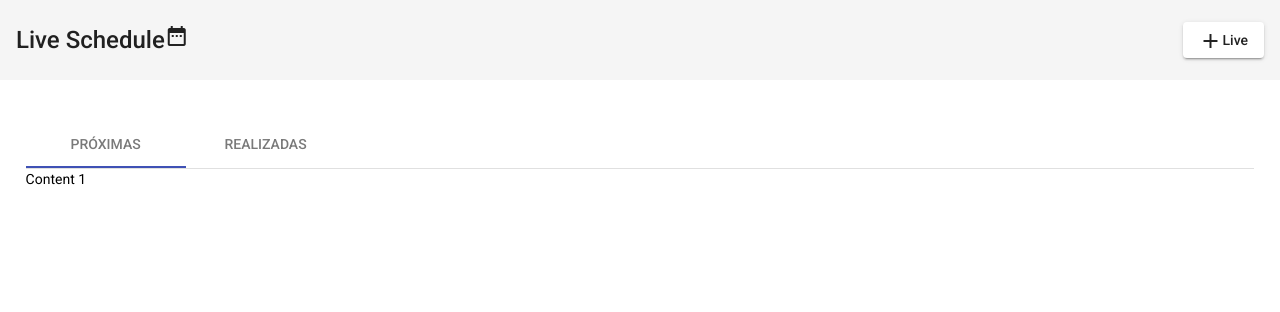
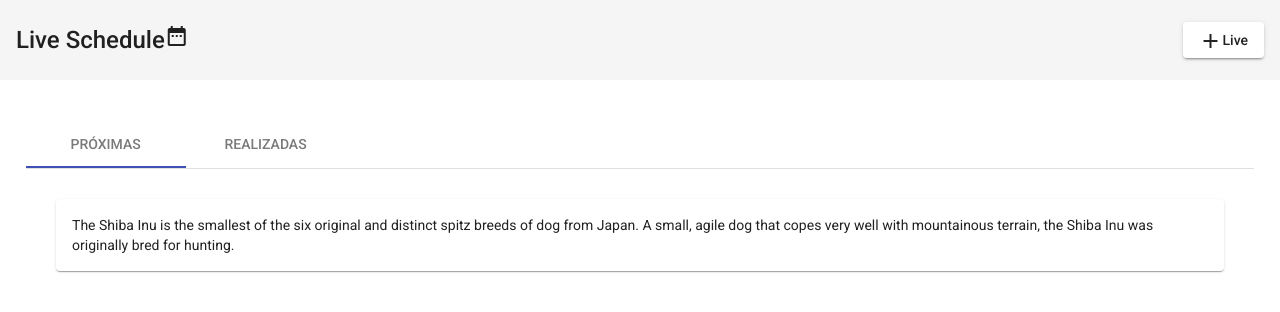
Before and after one commit to silvatiago10/live-schedule, an Angular app: page / in a window 1280 px wide. Shown: the top 312 px of the page. Built offline with nearby package versions, Linux system fonts and the light colour scheme.

Commit message:
importando e utilizando fxLayout e flex-layout

```diff
--- a/package.json
+++ b/package.json
@@ -16,6 +16,7 @@
     "@angular/common": "~11.0.5",
     "@angular/compiler": "~11.0.5",
     "@angular/core": "~11.0.5",
+    "@angular/flex-layout": "^11.0.0-beta.33",
     "@angular/forms": "~11.0.5",
     "@angular/material": "^11.0.3",
     "@angular/platform-browser": "~11.0.5",
--- a/src/app/app.module.ts
+++ b/src/app/app.module.ts
@@ -10,6 +10,7 @@ import { MatIconModule } from '@angular/material/icon';
 import { MatButtonModule } from '@angular/material/button';
 import { LiveListComponent } from './views/home/live-list/live-list.component';
 import { MatTabsModule } from '@angular/material/tabs';
+import { MatCardModule } from '@angular/material/card';
 
 @NgModule({
   declarations: [
@@ -24,7 +25,8 @@ import { MatTabsModule } from '@angular/material/tabs';
     MatToolbarModule,
     MatIconModule,
     MatButtonModule,
-    MatTabsModule
+    MatTabsModule,
+    MatCardModule
   ],
   providers: [],
   bootstrap: [AppComponent]
--- a/src/app/views/home/live-list/live-list.component.html
+++ b/src/app/views/home/live-list/live-list.component.html
@@ -1,4 +1,38 @@
-<mat-tab-group mat-align-tabs="start" style="padding-top: 40px; padding-left: 2%; padding-right: 2%;">
-    <mat-tab label="PRÓXIMAS">Content 1</mat-tab>
+<mat-tab-group mat-align-tabs="start" style="padding-top: 40px; padding-left: 2%;
+    padding-right: 2%;">
+    <mat-tab label="PRÓXIMAS">
+
+        <div fxLayout="row" fxLayoutAlign="start center" style="padding: 2%;">
+            <div style="margin: 0.5%;">
+
+                <mat-card class="example-card"
+                    class="mat-card-live" fxFlex="0 1 calc(33.3% -
+                    11px)"
+                    fxFlex.lt-md="0 1 calc(50% - 11px)"
+                    fxFlex.lt-sm="100%">
+
+                    <mat-card-header>
+
+                    </mat-card-header>
+
+                    <mat-card-content>
+                        <p>
+                            The Shiba Inu is the smallest of the six
+                            original
+                            and distinct spitz breeds of dog from Japan.
+                            A small, agile dog that copes very well with
+                            mountainous terrain, the Shiba Inu was
+                            originally
+                            bred for hunting.
+                        </p>
+                    </mat-card-content>
+
+                </mat-card>
+
+            </div>
+
+        </div>
+
+    </mat-tab>
     <mat-tab label="REALIZADAS">Content 2</mat-tab>
 </mat-tab-group>
```
Also changed, not shown: 1 other file (tests, documents, lock files or other folders).
